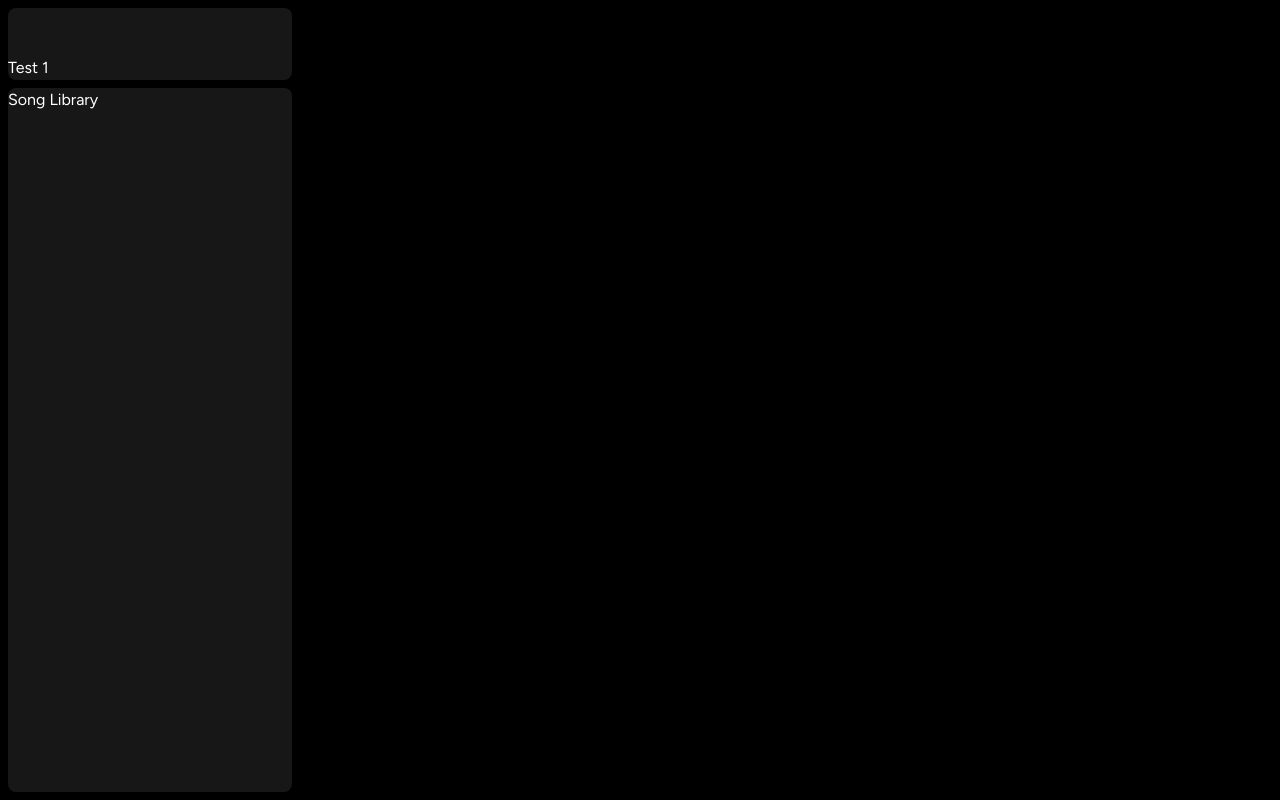
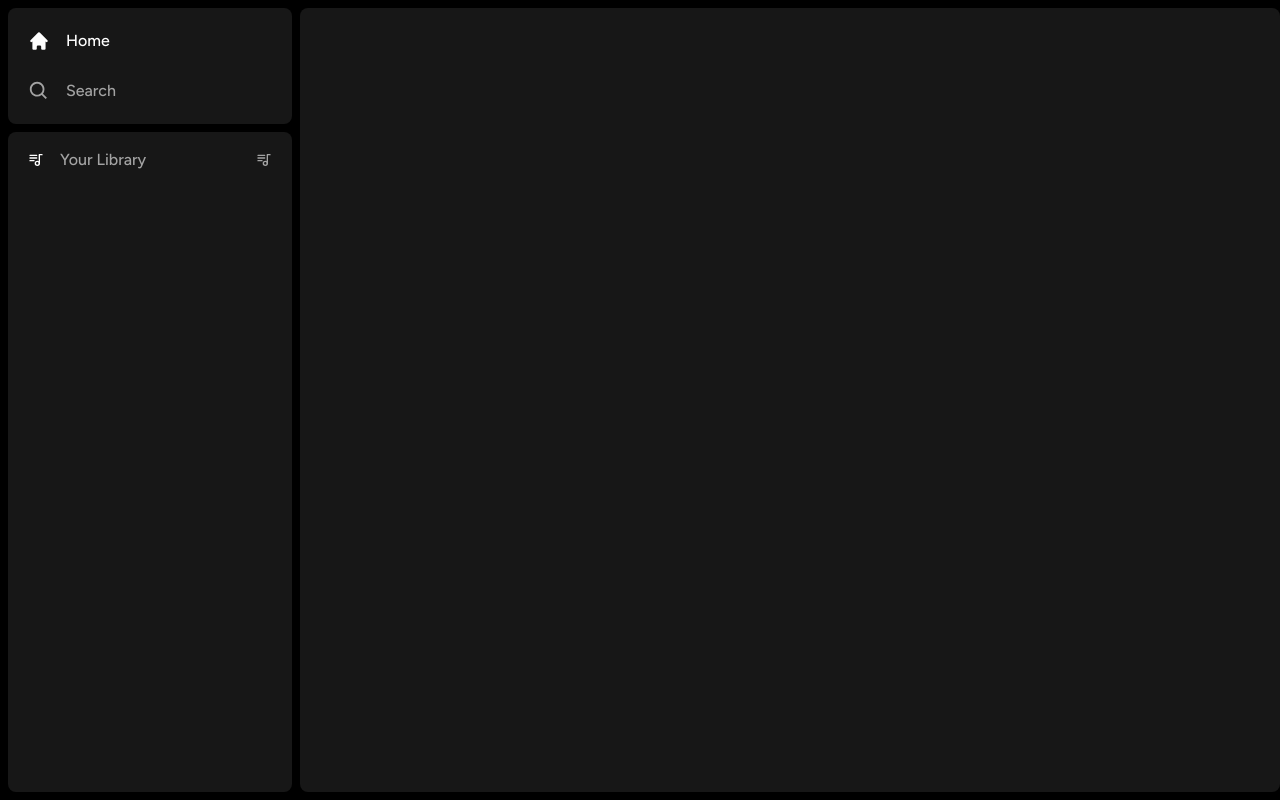
Before and after one commit to rahil-patel-21/exploring-nextjs, a Next.js app: page / in a window 1280 px wide. Built offline with nearby package versions, Linux system fonts and the light colour scheme.

Commit message:
Mase raw Bg

```diff
--- a/app/(site)/page.tsx
+++ b/app/(site)/page.tsx
@@ -1,5 +1,5 @@
-import Image from "next/image";
-
 export default function Home() {
-  return <div className="text-green-500 font-semibold">Main Content</div>;
+  return (
+    <div className="bg-neutral-900 rounded-lg h-full w-full overflow-hidden overflow-y-auto"></div>
+  );
 }
--- a/app/layout.tsx
+++ b/app/layout.tsx
@@ -18,7 +18,7 @@ export default function RootLayout({
   return (
     <html lang="en">
       <body className={font.className}>
-        <Sidebar>Hey</Sidebar>
+        <Sidebar>{children}</Sidebar>
       </body>
     </html>
   );
--- /dev/null
+++ b/components/Library.tsx
@@ -0,0 +1,28 @@
+// Imports
+import IcAdd from "./icons/ic_add";
+import IcPlayList from "./icons/ic_add";
+
+const Library = () => {
+  const onClick = () => {};
+
+  return (
+    <div className="flex flex-col">
+      <div className="flex items-center justify-between px-5 pt-4">
+        <div className="inline-flex items-center gap-x-2">
+          <IcPlayList></IcPlayList>
+          <p className="text-neutral-400 font-medium text-md px-2">
+            Your Library
+          </p>
+        </div>
+        <IcAdd
+          className="  text-neutral-400
+            cursor-pointer
+            hover:text-white
+            transition"
+        ></IcAdd>
+      </div>
+    </div>
+  );
+};
+
+export default Library;
--- /dev/null
+++ b/components/SideBarItem.tsx
@@ -0,0 +1,33 @@
+// Imports
+import Link from "next/link";
+import { IconType } from "react-icons";
+import { twMerge } from "tailwind-merge";
+
+interface SideBarItemProps {
+  icon: IconType;
+  label: string;
+  href: string;
+  active?: boolean;
+}
+
+const SideBarItem: React.FC<SideBarItemProps> = ({
+  icon: Icon,
+  label,
+  href,
+  active,
+}) => {
+  return (
+    <Link
+      href={href}
+      className={twMerge(
+        `flex flex-row h-auto items-center w-full gap-x-4 text-md font-medium cusror-pointer hover:text-white transition text-neutral-400 py-1`,
+        active && "text-white"
+      )}
+    >
+      <Icon size={26} />
+      <p className="truncate w-full">{label}</p>
+    </Link>
+  );
+};
+
+export default SideBarItem;
--- a/components/Sidebar.tsx
+++ b/components/Sidebar.tsx
@@ -3,9 +3,11 @@
 // Imports
 import { usePathname } from "next/navigation";
 import { useMemo } from "react";
-import { HiHome } from "react-icons/hi";
-import { BiSearch } from "react-icons/bi";
 import Box from "./Box";
+import SideBarItem from "./SideBarItem";
+import Library from "./Library";
+import IcHome from "./icons/ic_home";
+import IcSearch from "./icons/ic_search";
 
 interface SidebarProps {
   children: React.ReactNode;
@@ -16,13 +18,13 @@ const Sidebar: React.FC<SidebarProps> = ({ children }) => {
   const routes = useMemo(
     () => [
       {
-        icon: HiHome,
+        icon: IcHome,
         label: "Home",
         active: pathName !== "/search",
         href: "/",
       },
       {
-        icon: BiSearch,
+        icon: IcSearch,
         label: "Search",
         active: pathName === "/search",
         href: "/search",
@@ -37,13 +39,15 @@ const Sidebar: React.FC<SidebarProps> = ({ children }) => {
         <Box>
           <div className="flex flex-col gap-y-4 px-5 py-4">
             {routes.map((item) => (
-              <div></div>
+              <SideBarItem key={item.label} {...item} />
             ))}
-          </div>{" "}
-          Test 1
-        </Box>{" "}
-        <Box className="overflow-y-auto h-full">Song Library</Box>
+          </div>
+        </Box>
+        <Box className="overflow-y-auto h-full">
+          <Library></Library>
+        </Box>
       </div>
+      <main className="h-full flex-1 overflow-y-auto py-2">{children}</main>
     </div>
   );
 };
--- /dev/null
+++ b/components/icons/ic_add.tsx
@@ -0,0 +1,4 @@
+// Imports
+import { TbPlaylist as IcPlayList } from "react-icons/tb";
+
+export default IcPlayList;
--- /dev/null
+++ b/components/icons/ic_home.tsx
@@ -0,0 +1,4 @@
+// Imports
+import { HiHome as IcHome } from "react-icons/hi";
+
+export default IcHome;
--- /dev/null
+++ b/components/icons/ic_playlist.tsx
@@ -0,0 +1,4 @@
+// Imports
+import { AiOutlinePlus as IcAdd } from "react-icons/ai";
+
+export default IcAdd;
--- /dev/null
+++ b/components/icons/ic_search.tsx
@@ -0,0 +1,4 @@
+// Imports
+import { BiSearch as IcSearch } from "react-icons/bi";
+
+export default IcSearch;
```
